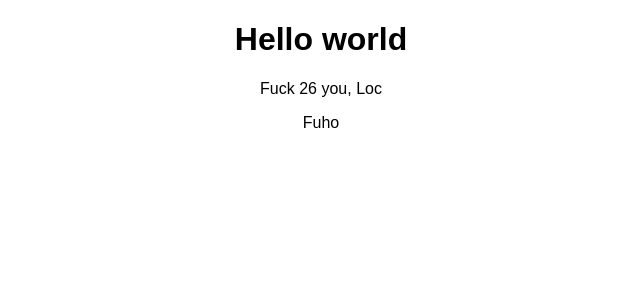
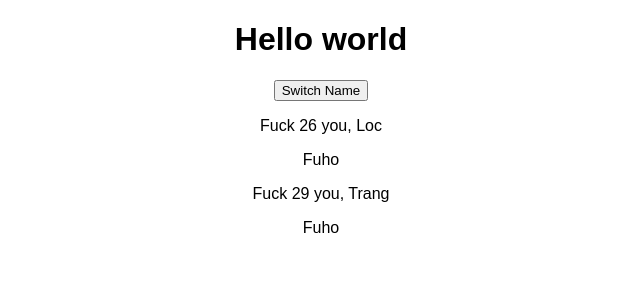
Before and after one commit to MrNocTV/LearningReact, a React (Create React App) app: page / in a window 1280 px wide. Shown: the top 300 px of the page, without its empty margins (319-959 px from the left). Built offline with nearby package versions, Linux system fonts and the light colour scheme.

Commit message:
using state

```diff
--- a/src/App.js
+++ b/src/App.js
@@ -3,11 +3,20 @@ import './App.css';
 import Person from './Person/Person';
 
 class App extends Component {
+  state = {
+    persons: [
+      { name: 'Loc', age: 25 },
+      { name: 'Trang', age: 29 }
+    ]
+  }
+
   render() {
     return (
       <div className="App">
         <h1>Hello world</h1>
-        <Person name="Loc">Fuho</Person>
+        <button>Switch Name</button>
+        <Person name={this.state.persons[0].name}>Fuho</Person>
+        <Person name={this.state.persons[1].name}>Fuho</Person>
       </div>
     );
   }
--- a/src/Person/Person.js
+++ b/src/Person/Person.js
@@ -1,10 +1,9 @@
 import React from 'react';
 
 const person = (props) => {
-
     return (
         <div>
-            <p>Fuck { Math.floor(Math.random() * 30) } you, {props.name}</p>
+            <p>Fuck {Math.floor(Math.random() * 30)} you, {props.name}</p>
             <p>{props.children}</p>
         </div>
     )
```
